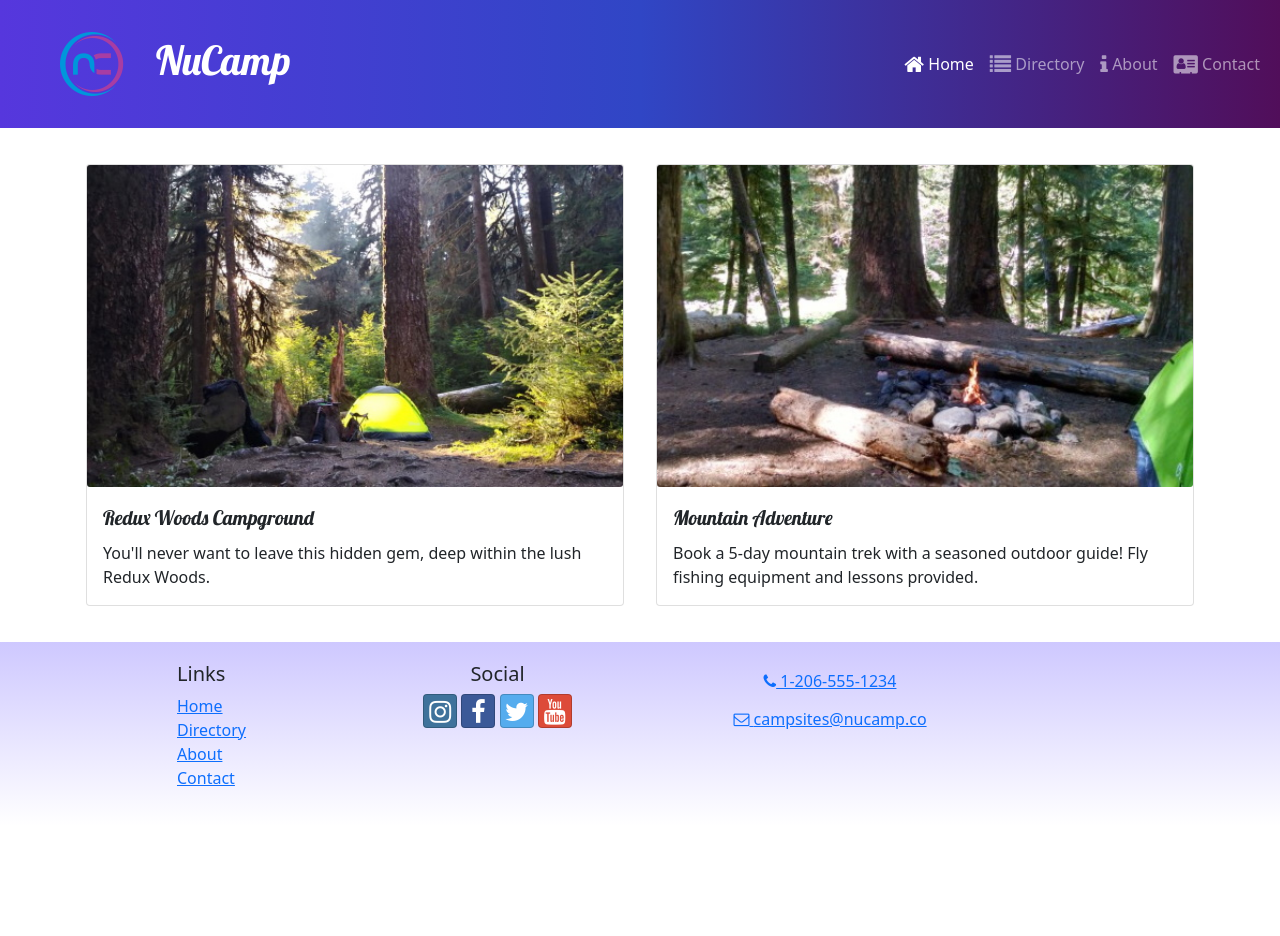
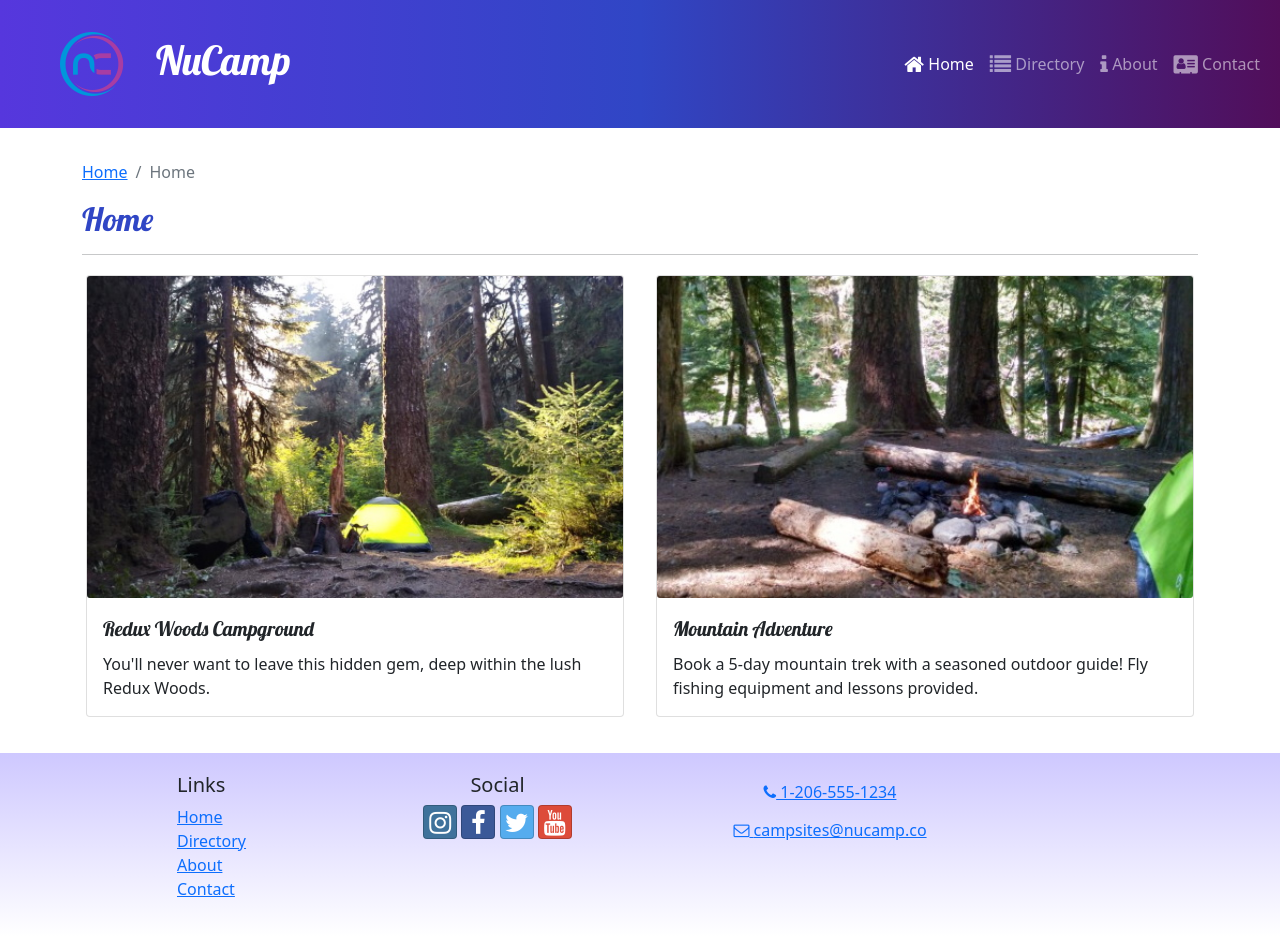
Before and after one commit to jasonschaeffer/3-react, a React (Create React App) app in the folder nucampsite/: page / in a window 1280 px wide. Before the commit the page ends 826 px from the top, so only its background shows below. Built offline with nearby package versions, Linux system fonts and the light colour scheme.

Commit message:
Breadcrumbs SubHeader

```diff
--- a/nucampsite/src/pages/HomePage.js
+++ b/nucampsite/src/pages/HomePage.js
@@ -1,9 +1,11 @@
 import { Container } from "reactstrap";
 import DisplayList from "../features/display/DisplayList";
+import SubHeader from "../components/SubHeader";
 
 const HomePage = () => {
     return (
         <Container>
+            <SubHeader current="Home" />
             <DisplayList />
         </Container>
     );
```
